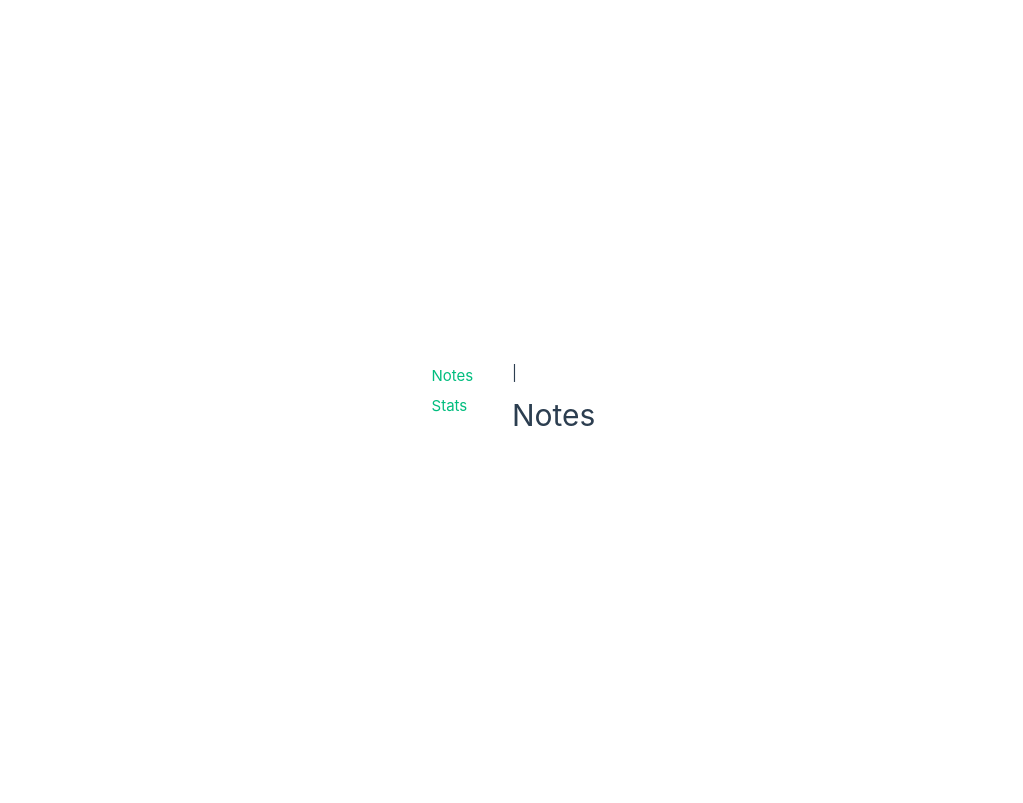
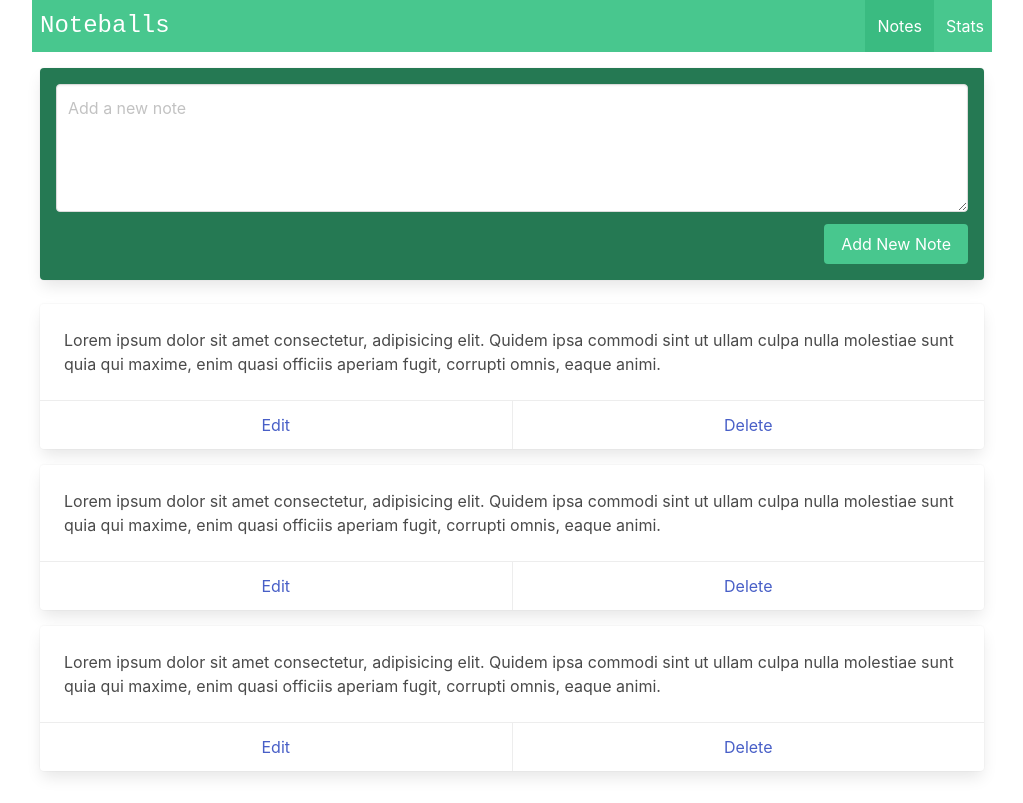
Before and after one commit to SomiVista/composition-api-noteballs, a Vue app: page / in a window 1280 px wide. Shown: the whole page, without its empty margins (128-1151 px from the left). Built offline with nearby package versions, Linux system fonts and the light colour scheme; the HTML template or start-up script is replaced by a standard one.

Commit message:
Install Bulma and design page

```diff
--- a/index.html
+++ b/index.html
@@ -14,3 +14,9 @@
 </body>
 
 </html>
+
+<style>
+  #app {
+    grid-template-columns: unset;
+  }
+</style>
--- a/package.json
+++ b/package.json
@@ -9,6 +9,7 @@
     "preview": "vite preview"
   },
   "dependencies": {
+    "bulma": "^0.9.4",
     "vue": "^3.4.15",
     "vue-router": "^4.2.5"
   },
--- a/src/App.vue
+++ b/src/App.vue
@@ -1,6 +1,19 @@
 <template>
-  <router-link to="/">Notes</router-link> |
-  <router-link to="/stats">Stats</router-link>
+  <NavBar />
 
-  <router-view></router-view>
+  <div class="container is-max-desktop px-2 py-4">
+    <RouterView />
+  </div>
 </template>
+
+<script setup>
+/*
+  imports
+*/
+
+  import NavBar from '@/components/Layout/NavBar.vue'
+</script>
+
+<style>
+@import 'bulma/css/bulma.min.css';
+</style>
--- /dev/null
+++ b/src/components/Layout/NavBar.vue
@@ -0,0 +1,76 @@
+<template>
+  <nav
+    class="navbar is-success"
+    aria-label="main navigation"
+    role="navigation"
+  >
+    <div class="container is-max-desktop px-2">
+      <div class="navbar-brand">
+        <div class="navbar-item is-size-4 is-family-monospace">
+          Noteballs
+        </div>
+
+        <a
+          @click.prevent="showMobileNav = !showMobileNav"
+          class="navbar-burger"
+          :class="{ 'is-active' : showMobileNav }"
+          aria-expanded="false"
+          aria-label="menu"
+          data-target="navbarBasicExample"
+          role="button"
+        >
+          <span aria-hidden="true"></span>
+          <span aria-hidden="true"></span>
+          <span aria-hidden="true"></span>
+        </a>
+      </div>
+
+      <div
+        id="navbarBasicExample"
+        class="navbar-menu"
+        :class="{ 'is-active' : showMobileNav }"
+      >
+        <div class="navbar-end">
+          <RouterLink
+            to="/"
+            class="navbar-item"
+            active-class="is-active"
+          >
+            Notes
+          </RouterLink>
+          <RouterLink
+            to="/stats"
+            class="navbar-item"
+            active-class="is-active"
+          >
+            Stats
+          </RouterLink>
+        </div>
+      </div>
+    </div>
+  </nav>
+</template>
+
+<script setup>
+/*
+  imports
+*/
+
+  import { ref } from 'vue'
+
+/*
+  mobile nav
+*/
+
+  const showMobileNav = ref(false)
+</script>
+
+<style>
+@media (max-width: 1023px) {
+  .navbar-menu {
+    position: absolute;
+    left: 0;
+    width: 100%;
+  }
+}
+</style>
--- a/src/views/ViewNotes.vue
+++ b/src/views/ViewNotes.vue
@@ -1,5 +1,39 @@
 <template>
-    <div class="notes">
-        <h1>Notes</h1>
+  <div class="notes">
+
+    <div class="card has-background-success-dark p-4 mb-5">
+      <div class="field">
+        <div class="control">
+          <textarea
+            class="textarea"
+            placeholder="Add a new note"
+          />
+        </div>
+      </div>
+
+      <div class="field is-grouped is-grouped-right">
+        <div class="control">
+          <button class="button is-link has-background-success">
+            Add New Note
+          </button>
+        </div>
+      </div>
     </div>
+
+    <div
+      v-for="i in 3"
+      class="card mb-4"
+      :key="i"
+    >
+      <div class="card-content">
+        <div class="content">
+          Lorem ipsum dolor sit amet consectetur, adipisicing elit. Quidem ipsa commodi sint ut ullam culpa nulla molestiae sunt quia qui maxime, enim quasi officiis aperiam fugit, corrupti omnis, eaque animi.
+        </div>
+      </div>
+      <footer class="card-footer">
+        <a href="#" class="card-footer-item">Edit</a>
+        <a href="#" class="card-footer-item">Delete</a>
+      </footer>
+    </div>
+  </div>
 </template>
```
Also changed, not shown: 1 other file (tests, documents, lock files or other folders).
